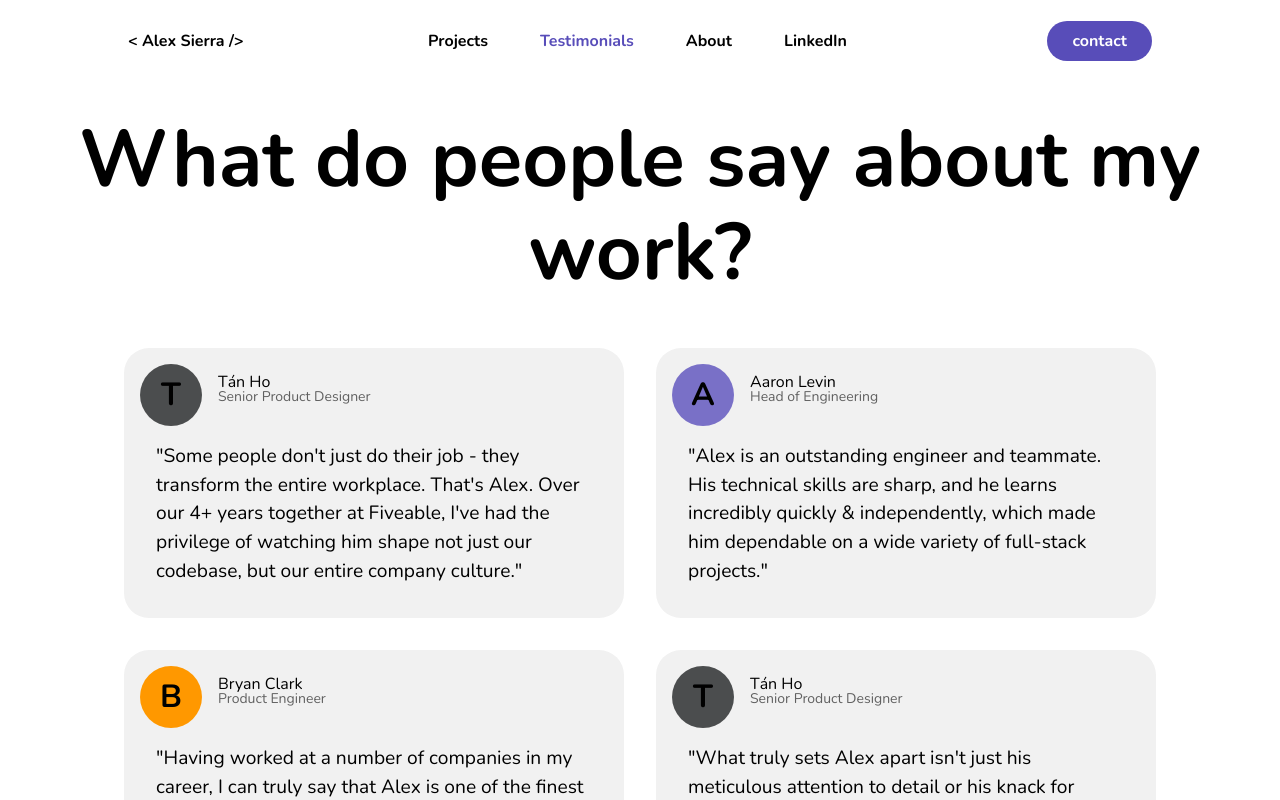
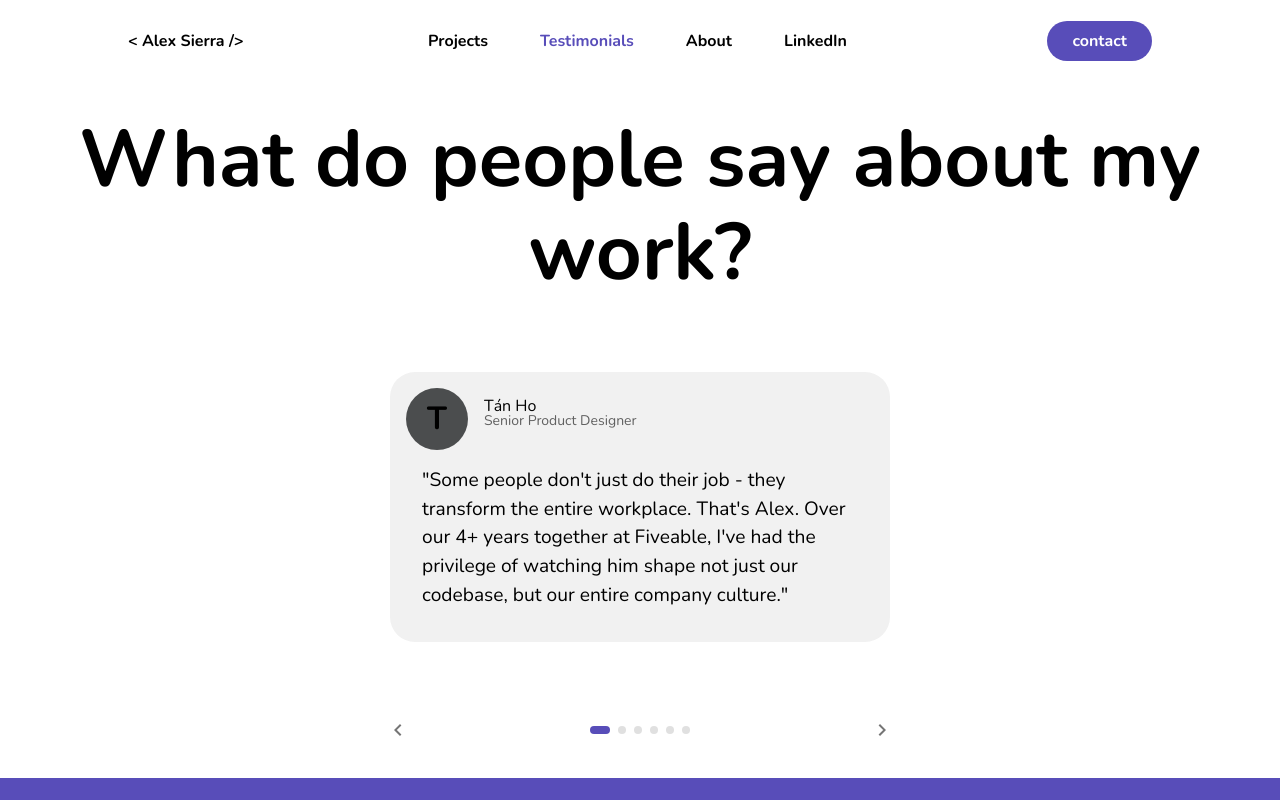
Before and after one commit to alexandercsierra/portfolio-2024, a React (Vite) app: page /testimonials in a window 1280 px wide. Shown: the top 800 px of the page. Built offline with nearby package versions, Linux system fonts and the light colour scheme.

Commit message:
add carousel to testimonials

```diff
--- a/src/components/Carousel.tsx
+++ b/src/components/Carousel.tsx
@@ -1,17 +1,10 @@
 import { useState, useEffect } from "react";
-import {
-  Box,
-  Typography,
-  IconButton,
-  Avatar,
-  Stack,
-  useTheme,
-  styled,
-} from "@mui/material";
+import { Box, IconButton, Stack, useTheme, styled } from "@mui/material";
 import {
   NavigateNext as NavigateNextIcon,
   NavigateBefore as NavigateBeforeIcon,
 } from "@mui/icons-material";
+import Testimonial from "./Testimonial";
 
 // Custom styled dot component
 const DotIndicator = styled("button")(({ theme, active }) => ({
@@ -122,47 +115,15 @@ const TestimonialCarousel = () => {
       <Box
         sx={{
           position: "relative",
-          minHeight: 90,
+          minHeight: "350px",
           margin: "0 auto",
         }}
       >
         <Stack>
-          <Stack direction="row" spacing={1} alignItems="center">
-            <Avatar
-              sx={{
-                bgcolor: testimonials[currentIndex].color,
-                width: 20,
-                height: 20,
-                alignSelf: "flex-start",
-                fontSize: ".8rem",
-              }}
-            >
-              {testimonials[currentIndex].name.charAt(0)}
-            </Avatar>
-            <Box gap={0}>
-              <Typography sx={{ lineHeight: ".2rem", fontSize: ".8rem" }}>
-                {testimonials[currentIndex].name}
-              </Typography>
-              <Typography
-                variant="caption"
-                sx={{ fontSize: ".7rem" }}
-                color="text.secondary"
-              >
-                {testimonials[currentIndex].role}
-              </Typography>
-            </Box>
-          </Stack>
-          <Typography
-            variant="body1"
-            color="text.secondary"
-            sx={{
-              fontStyle: "italic",
-              mt: 1,
-              fontSize: { xs: ".8rem", md: "1rem" },
-            }}
-          >
-            "{testimonials[currentIndex].content}"
-          </Typography>
+          <Testimonial
+            test={testimonials[currentIndex]}
+            key={testimonials[currentIndex].id}
+          />
         </Stack>
       </Box>
 
--- /dev/null
+++ b/src/components/Testimonial.tsx
@@ -0,0 +1,71 @@
+import { Box, Typography } from "@mui/material";
+
+export const Testimonial = ({
+  test,
+}: {
+  test: {
+    id: string;
+    name: string;
+    role: string;
+    content: string;
+    color: string;
+  };
+}) => {
+  return (
+    <Box
+      sx={{
+        margin: 2,
+        background: "#f1f1f1",
+        borderRadius: "25px",
+        display: "flex",
+        flexDirection: "column",
+        alignItems: "flex-start",
+        width: "500px",
+      }}
+    >
+      <Box sx={{ display: "flex", alignItems: "center" }}>
+        <Box
+          sx={{
+            margin: 2,
+            background: test.color,
+            p: 2,
+            borderRadius: "100%",
+            width: "30px",
+            height: "30px",
+            display: "flex",
+            justifyContent: "center",
+            alignItems: "center",
+          }}
+        >
+          <Typography sx={{ fontSize: "2rem", fontWeight: "700" }}>
+            {test.name.charAt(0)}
+          </Typography>
+        </Box>
+        <Box>
+          <Typography sx={{ lineHeight: ".2rem", fontSize: "1rem" }}>
+            {test.name}
+          </Typography>
+          <Typography
+            variant="caption"
+            sx={{ fontSize: ".875rem" }}
+            color="text.secondary"
+          >
+            {test.role}
+          </Typography>
+        </Box>
+      </Box>
+      <Typography
+        sx={{
+          fontSize: { xs: ".8rem", md: "1.2rem" },
+          maxWidth: "500px",
+          px: 4,
+          pb: 4,
+        }}
+      >
+        "{test.content}"
+      </Typography>
+    </Box>
+  );
+};
+
+export default Testimonial;
--- a/src/pages/Testimonials.tsx
+++ b/src/pages/Testimonials.tsx
@@ -1,14 +1,5 @@
-import TestimonialCarousel from "../components/Carousel";
-import {
-  Box,
-  Typography,
-  IconButton,
-  Avatar,
-  Stack,
-  useTheme,
-  styled,
-  Fade,
-} from "@mui/material";
+import { Box, Typography, useTheme, Fade } from "@mui/material";
+import Carousel from "../components/Carousel";
 
 const getTestimonials = (theme) => [
   {
@@ -86,107 +77,7 @@ const Testimonials = () => {
         >
           What do people say about my work?
         </Typography>
-        <Box
-          sx={{
-            display: "flex",
-            width: "100%",
-            flexWrap: "wrap",
-            justifyContent: "center",
-          }}
-        >
-          {testimonials.map((test) => {
-            return (
-              <Box
-                sx={{
-                  margin: 2,
-                  background: "#f1f1f1",
-                  borderRadius: "25px",
-                  display: "flex",
-                  flexDirection: "column",
-                  alignItems: "flex-start",
-                  width: "500px",
-                }}
-              >
-                <Box sx={{ display: "flex", alignItems: "center" }}>
-                  <Box
-                    sx={{
-                      margin: 2,
-                      background: test.color,
-                      p: 2,
-                      borderRadius: "100%",
-                      width: "30px",
-                      height: "30px",
-                      display: "flex",
-                      justifyContent: "center",
-                      alignItems: "center",
-                    }}
-                  >
-                    <Typography sx={{ fontSize: "2rem", fontWeight: "700" }}>
-                      {test.name.charAt(0)}
-                    </Typography>
-                  </Box>
-                  <Box>
-                    <Typography sx={{ lineHeight: ".2rem", fontSize: "1rem" }}>
-                      {test.name}
-                    </Typography>
-                    <Typography
-                      variant="caption"
-                      sx={{ fontSize: ".875rem" }}
-                      color="text.secondary"
-                    >
-                      {test.role}
-                    </Typography>
-                  </Box>
-                </Box>
-                <Typography
-                  sx={{
-                    fontSize: { xs: ".8rem", md: "1.2rem" },
-                    maxWidth: "500px",
-                    px: 4,
-                    pb: 4,
-                  }}
-                >
-                  "{test.content}"
-                </Typography>
-                {/* <Stack direction="row" spacing={1} alignItems="center">
-              <Avatar
-              sx={{
-                bgcolor: test.color,
-                width: 20,
-                height: 20,
-                alignSelf: "flex-start",
-                fontSize: ".8rem",
-                }}
-                >
-                {test.name.charAt(0)}
-                </Avatar>
-                <Box>
-                <Typography sx={{ lineHeight: ".2rem", fontSize: ".8rem" }}>
-                {test.name}
-                </Typography>
-                <Typography
-                variant="caption"
-                sx={{ fontSize: ".7rem" }}
-                color="text.secondary"
-                >
-                {test.role}
-                </Typography>
-                </Box>
-                </Stack>
-                <Typography
-                sx={{
-                    mt: 1,
-                    fontSize: { xs: ".8rem", md: "1rem" },
-                    border: "1px solid red",
-                    maxWidth: "500px",
-                    }}
-                    >
-                    "{test.content}"
-                    </Typography> */}
-              </Box>
-            );
-          })}
-        </Box>
+        <Carousel />
       </Box>
     </Fade>
   );
```
